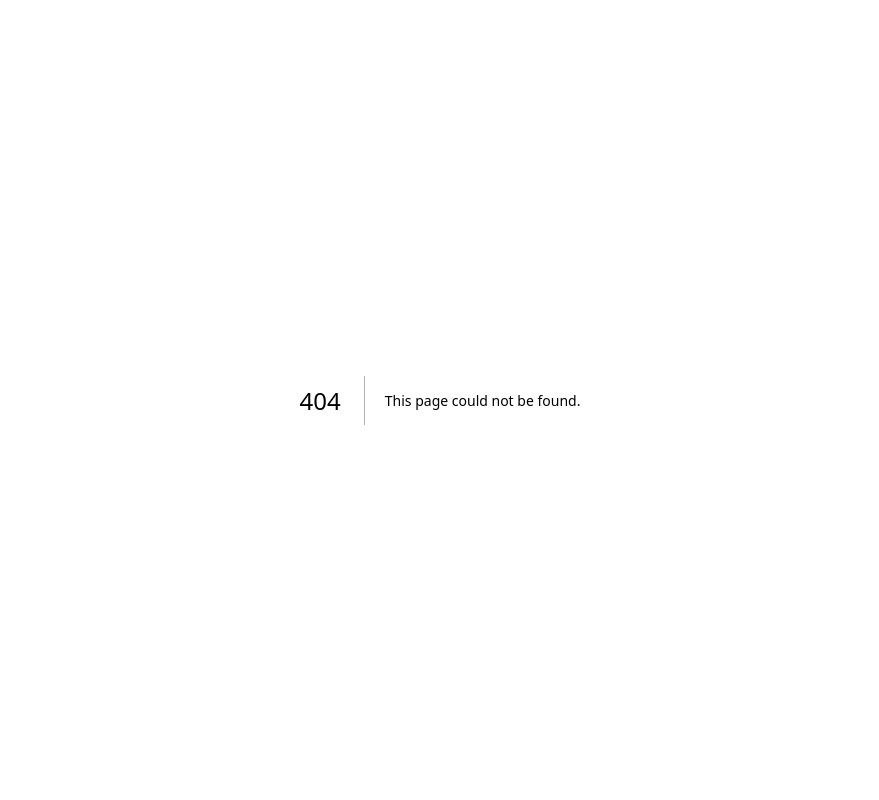
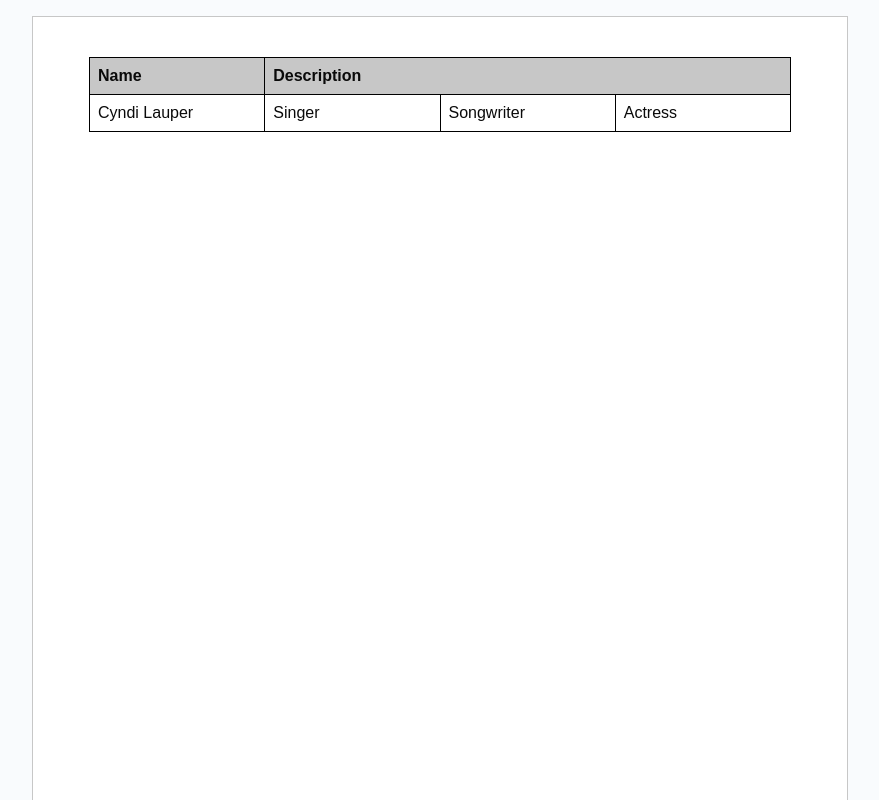
Before and after one commit to Faizan1421/docs-clone, a Next.js app: page /documents/123 in a window 1280 px wide. Before the commit this address had no page. Shown: the top 800 px of the page, without its empty margins (200-1079 px from the left). Built offline with nearby package versions, Linux system fonts and the light colour scheme.

Commit message:
commit 10/12/24

```diff
--- /dev/null
+++ b/src/app/documents/[documentId]/editor.tsx
@@ -0,0 +1,57 @@
+'use client';
+
+import { useEditor, EditorContent } from '@tiptap/react'
+import StarterKit from '@tiptap/starter-kit'
+import TaskItem from '@tiptap/extension-task-item'
+import TaskList from '@tiptap/extension-task-list'
+import Table from '@tiptap/extension-table'
+import TableCell from '@tiptap/extension-table-cell'
+import TableHeader from '@tiptap/extension-table-header'
+import TableRow from '@tiptap/extension-table-row'
+
+export const Editor = () => {
+  const editor = useEditor({
+    editorProps: {
+      attributes:{
+        style: "padding-left: 56px; padding-right:56px;",
+        class: "focus:outline-none print:border-0 bg-white border border-[#C7C7C7] flex flex-col min-h-[1054px] w-[816px] pt-10 pr-14 pb-10 cursor-text"
+      },
+    },
+    extensions: [
+      StarterKit,
+      TaskList,
+      TaskItem.configure({
+        nested: true,
+      }),
+      Table,
+      TableCell,
+      TableHeader,
+      TableRow,
+
+    ],
+    content: `
+        <table>
+          <tbody>
+            <tr>
+              <th>Name</th>
+              <th colspan="3">Description</th>
+            </tr>
+            <tr>
+              <td>Cyndi Lauper</td>
+              <td>Singer</td>
+              <td>Songwriter</td>
+              <td>Actress</td>
+            </tr>
+          </tbody>
+        </table>
+      `,
+  })
+
+  return (
+    <div className='size-full overflow-x-auto bg-[#F9FBFD] px-4 print:p-0 print:bg-white print:overflow-visible'>
+      <div className='min-w-max flex justify-center w-[816px] py-4 print:py-0 mx-auto print:w-full print:min-w-0'>
+        <EditorContent editor={editor} />
+      </div>
+    </div>
+  );
+}
--- /dev/null
+++ b/src/app/documents/[documentId]/page.tsx
@@ -0,0 +1,17 @@
+import { Editor } from "./editor";
+
+interface DocumentIdProps {
+  params: Promise<{ documentId: string }>
+}
+
+const DocumentIdPage = async ({params}: DocumentIdProps) => {
+  const {documentId} = await params;
+
+  return (
+    <div className="min-h-screen bg-[#FAFBFD]">
+      <Editor />
+    </div>
+   );
+}
+
+export default DocumentIdPage;
--- /dev/null
+++ b/src/app/documents/page.tsx
@@ -0,0 +1,9 @@
+const DocumentsPage = () => {
+  return (
+    <div>
+      Documents Page
+    </div>
+   );
+}
+
+export default DocumentsPage;
--- a/src/app/globals.css
+++ b/src/app/globals.css
@@ -4,6 +4,9 @@
 
 body {
   font-family: Arial, Helvetica, sans-serif;
+}
+body::-webkit-scrollbar{
+  display: none;
 }
 
 @layer base {
@@ -83,6 +86,159 @@
     @apply border-border;
   }
   body {
-    @apply bg-background text-foreground;
+    @apply bg-background text-foreground; ;
   }
 }
+
+.tiptap {
+    /* Table-specific styling */
+    table {
+      border-collapse: collapse;
+      margin: 0;
+      overflow: hidden;
+      table-layout: fixed;
+      width: 100%;
+
+      td,
+      th {
+        border: 1px solid black;
+        box-sizing: border-box;
+        min-width: 1em;
+        padding: 6px 8px;
+        position: relative;
+        vertical-align: top;
+
+        > * {
+          margin-bottom: 0;
+        }
+      }
+
+      th {
+        background-color: #c7c7c7;
+        font-weight: bold;
+        text-align: left;
+      }
+
+      .selectedCell:after {
+        background: #959596;
+        content: "";
+        left: 0; right: 0; top: 0; bottom: 0;
+        pointer-events: none;
+        position: absolute;
+        z-index: 2;
+      }
+
+      .column-resize-handle {
+        background-color: var(--primary);
+        bottom: -2px;
+        pointer-events: none;
+        position: absolute;
+        right: -2px;
+        top: 0;
+        width: 4px;
+      }
+    }
+
+    .tableWrapper {
+      margin: 1.5rem 0;
+      overflow-x: auto;
+    }
+
+    &.resize-cursor {
+      cursor: ew-resize;
+      cursor: col-resize;
+    }
+
+
+    /* Heading styles */
+    h1,
+    h2,
+    h3,
+    h4,
+    h5,
+    h6 {
+      line-height: 1.1;
+      margin-top: 2.5rem;
+      text-wrap: pretty;
+    }
+
+    h1,
+    h2 {
+      margin-top: 3.5rem;
+      margin-bottom: 1.5rem;
+    }
+
+    h1 {
+      font-size: 1.4rem;
+    }
+
+    h2 {
+      font-size: 1.2rem;
+    }
+
+    h3 {
+      font-size: 1.1rem;
+    }
+
+    h4,
+    h5,
+    h6 {
+      font-size: 1rem;
+    }
+
+
+  /* List styles */
+  ul,
+  ol {
+    padding: 0 1rem;
+    margin: 1.25rem 1rem 1.25rem 0.4rem;
+  }
+
+  ul li{
+    list-style-type: disc;
+
+    p {
+      margin-top: 0.25em;
+      margin-bottom: 0.25em;
+    }
+  }
+
+  ol li{
+    list-style-type: decimal;
+
+    p {
+      margin-top: 0.25em;
+      margin-bottom: 0.25em;
+    }
+  }
+
+  /* Task list specific styles */
+  ul[data-type="taskList"] {
+    list-style: none;
+    margin-left: 0;
+    padding: 0;
+
+    li {
+      align-items: flex-start;
+      display: flex;
+
+      > label {
+        flex: 0 0 auto;
+        margin-right: 0.5rem;
+        user-select: none;
+      }
+
+      > div {
+        flex: 1 1 auto;
+      }
+    }
+
+    input[type="checkbox"] {
+      cursor: pointer;
+    }
+
+    ul[data-type="taskList"] {
+      margin: 0;
+    }
+  }
+}
--- a/src/app/page.tsx
+++ b/src/app/page.tsx
@@ -1,8 +1,12 @@
+import Link from 'next/link';
 
-export  function Home() {
+const Home = () => {
   return (
-    <div>
-
+    <div className="min-h-screen flex items-center justify-center">
+      Click <Link href='/documents/123'><span className='text-blue-500 underline'>&nbsp;here&nbsp;</span></Link> to go to document id page
     </div>
   );
 }
+
+
+export default Home;
```
Also changed, not shown: package.json (+9 -0 lines), 1 other file (tests, documents, lock files or other folders).
